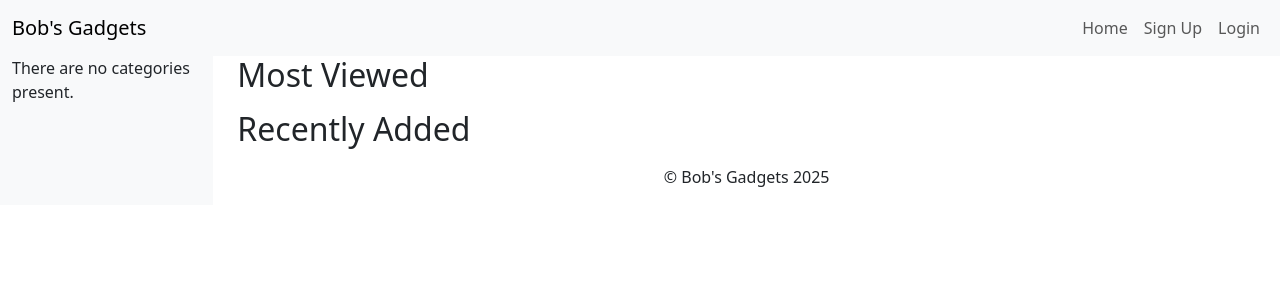
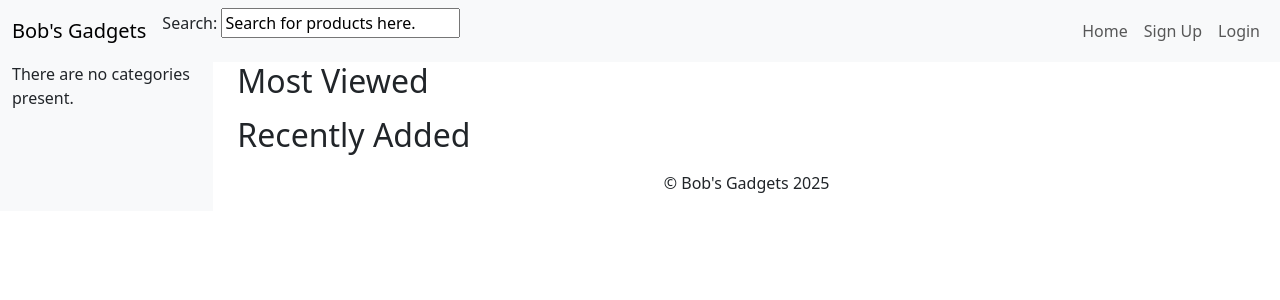
Before and after one commit to 2892344m/WAD2_group_project, a Django app: page / in a window 1280 px wide. Shown: the top 300 px of the page. Run offline with Django 3.2, Linux system fonts and the light colour scheme; data that the repository does not hold is empty.

Commit message:
Added context processor for the search bar, and implemented it into the base.html nav bar. Search feature now effectively implemented.

```diff
--- /dev/null
+++ b/shop/context_processors.py
@@ -0,0 +1,4 @@
+from shop.forms import SearchForm
+
+def search_form(request):
+    return {'search_form': SearchForm()}
--- a/shop/forms.py
+++ b/shop/forms.py
@@ -14,4 +14,4 @@ class ReviewForm(forms.ModelForm):
         fields = ('rating', 'comment',)
 
 class SearchForm(forms.Form):
-    search = forms.CharField(max_length=128, help_text="Search for products here.")
+    search = forms.CharField(max_length=128, initial="Search for products here.")
--- a/shop/templatetags/shop_template_tags.py
+++ b/shop/templatetags/shop_template_tags.py
@@ -1,5 +1,6 @@
 from django import template
 from shop.models import Category
+from shop.forms import SearchForm
 
 register = template.Library()
 
--- a/shop/views.py
+++ b/shop/views.py
@@ -51,6 +51,8 @@ def view_category(request, category_name_slug):
 
 #Displays producst based on search input
 def search(request):
+    print(request)
+    print(type(request))
     context_dict = {}
 
     if request.method == 'POST':
@@ -69,7 +71,7 @@ def search(request):
             context_dict['form'] = form
             context_dict['products'] = filtered_products
 
-            return render(request, 'shop/searchtml', context=context_dict)
+            return render(request, 'shop/search.html', context=context_dict)
     else:
         form = SearchForm()
 
--- a/tango_with_django_project/settings.py
+++ b/tango_with_django_project/settings.py
@@ -68,6 +68,7 @@ TEMPLATES = [
                 'django.contrib.auth.context_processors.auth',
                 'django.contrib.messages.context_processors.messages',
                 'django.template.context_processors.media',
+                'shop.context_processors.search_form',
             ],
         },
     },
--- a/templates/shop/base.html
+++ b/templates/shop/base.html
@@ -17,6 +17,11 @@
     <nav class="navbar navbar-expand-lg navbar-light bg-light">
       <div class="container-fluid">
         <a class="navbar-brand" href="{% url 'shop:homepage' %}">Bob's Gadgets</a>
+        <!-- Search form - Redirects to search.html -->
+        <form method = "POST" action="{% url 'shop:search' %}">
+          {% csrf_token %}
+          {{ search_form.as_p }}
+        </form>
         <button class="navbar-toggler" type="button" data-bs-toggle="collapse"
                 data-bs-target="#navbarContent" aria-controls="navbarContent"
                 aria-expanded="false" aria-label="Toggle navigation">
```
Also changed, not shown: templates/shop/search.html (+0 -10 lines).
